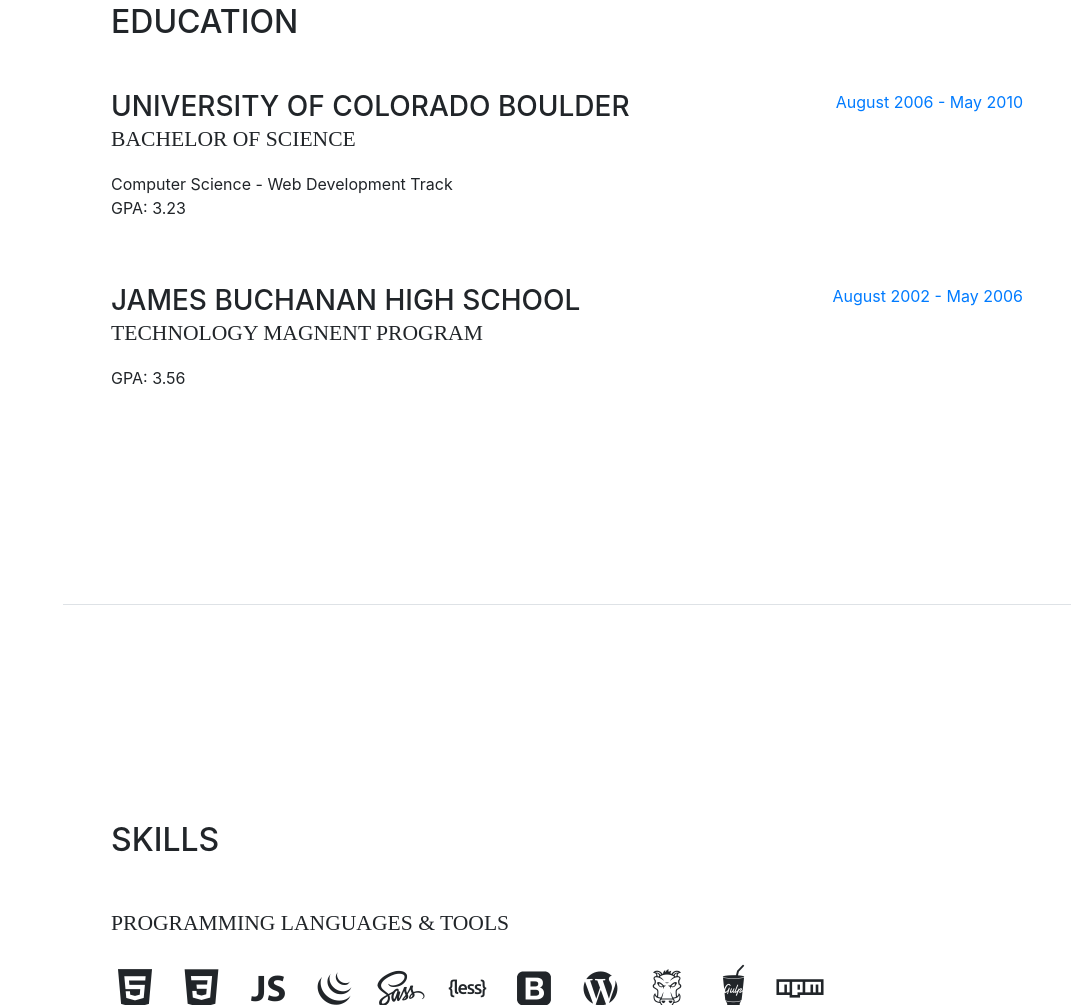
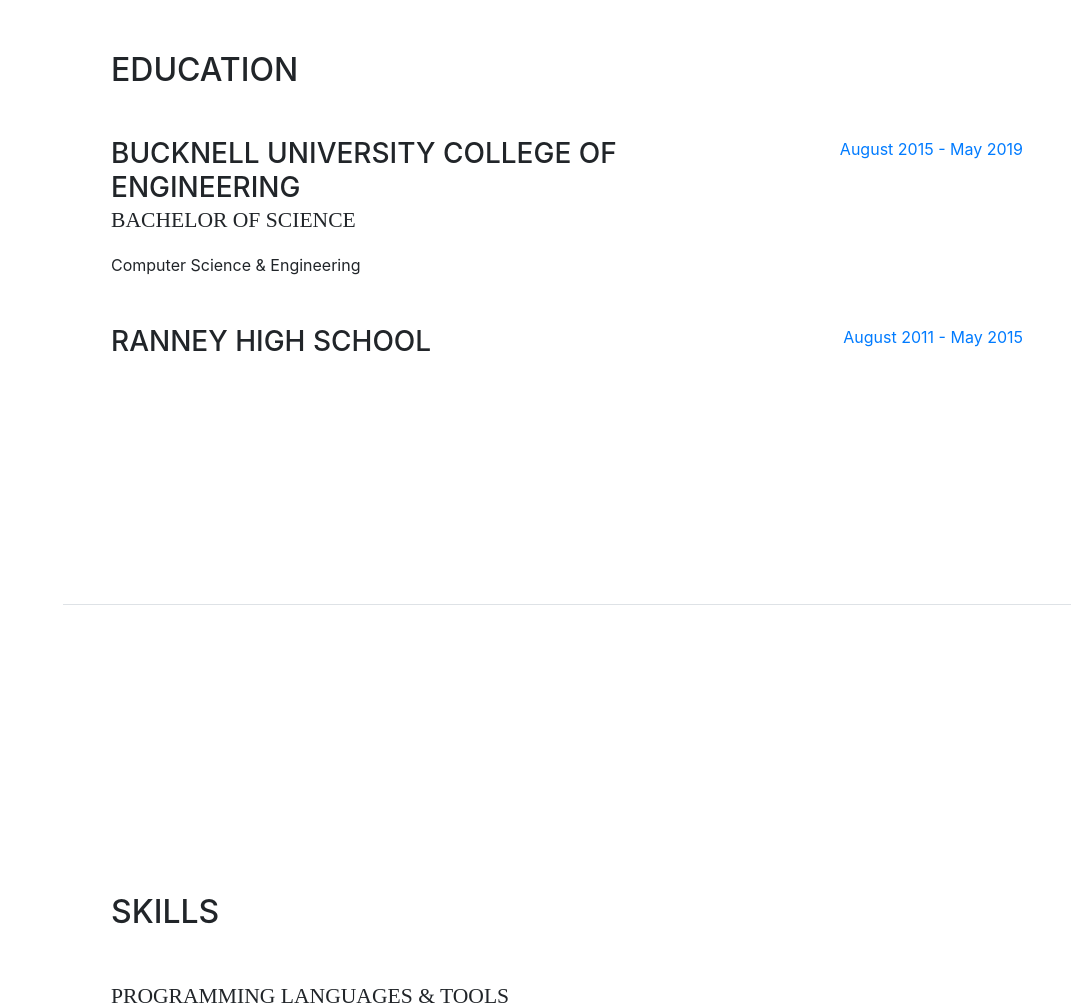
Before and after one commit to dylanzucker/dylanzucker.github.io, a website with bundled scripts: page index.html in a window 1280 px wide. Shown: the part 1795-2800 px from the top of the page, without its empty margins (209-1280 px from the left). Built offline with nearby package versions, Linux system fonts and the light colour scheme; a web font is replaced by a local one.

Commit message:
Updating index

```diff
--- a/index.html
+++ b/index.html
@@ -8,7 +8,7 @@
     <meta name="description" content="">
     <meta name="author" content="">
 
-    <title>Resume - Start Bootstrap Theme</title>
+    <title>Resume</title>
 
     <!-- Bootstrap core CSS -->
     <link href="vendor/bootstrap/css/bootstrap.min.css" rel="stylesheet">
@@ -154,24 +154,22 @@
 
           <div class="resume-item d-flex flex-column flex-md-row mb-5">
             <div class="resume-content mr-auto">
-              <h3 class="mb-0">University of Colorado Boulder</h3>
+              <h3 class="mb-0">Bucknell University College of Engineering</h3>
               <div class="subheading mb-3">Bachelor of Science</div>
-              <div>Computer Science - Web Development Track</div>
-              <p>GPA: 3.23</p>
+              <div>Computer Science &amp; Engineering</div>
+              <!--<p>GPA: 3.38</p>-->
             </div>
             <div class="resume-date text-md-right">
-              <span class="text-primary">August 2006 - May 2010</span>
+              <span class="text-primary">August 2015 - May 2019</span>
             </div>
           </div>
 
           <div class="resume-item d-flex flex-column flex-md-row">
             <div class="resume-content mr-auto">
-              <h3 class="mb-0">James Buchanan High School</h3>
-              <div class="subheading mb-3">Technology Magnent Program</div>
-              <p>GPA: 3.56</p>
+              <h3 class="mb-0">Ranney High School</h3>
             </div>
             <div class="resume-date text-md-right">
-              <span class="text-primary">August 2002 - May 2006</span>
+              <span class="text-primary">August 2011 - May 2015</span>
             </div>
           </div>
 
@@ -193,7 +191,7 @@
             <li class="list-inline-item">
               <i class="devicons devicons-javascript"></i>
             </li>
-            <li class="list-inline-item">
+            <!--<li class="list-inline-item">
               <i class="devicons devicons-jquery"></i>
             </li>
             <li class="list-inline-item">
@@ -201,14 +199,14 @@
             </li>
             <li class="list-inline-item">
               <i class="devicons devicons-less"></i>
-            </li>
+            </li>-->
             <li class="list-inline-item">
               <i class="devicons devicons-bootstrap"></i>
             </li>
             <li class="list-inline-item">
               <i class="devicons devicons-wordpress"></i>
             </li>
-            <li class="list-inline-item">
+            <!--<li class="list-inline-item">
               <i class="devicons devicons-grunt"></i>
             </li>
             <li class="list-inline-item">
@@ -216,10 +214,10 @@
             </li>
             <li class="list-inline-item">
               <i class="devicons devicons-npm"></i>
-            </li>
+            </li>-->
           </ul>
 
-          <div class="subheading mb-3">Workflow</div>
+          <!--<div class="subheading mb-3">Workflow</div>
           <ul class="fa-ul mb-0">
             <li>
               <i class="fa-li fa fa-check"></i>
@@ -233,7 +231,7 @@
             <li>
               <i class="fa-li fa fa-check"></i>
               Agile Development &amp; Scrum</li>
-          </ul>
+          </ul>-->
         </div>
       </section>
 
```
